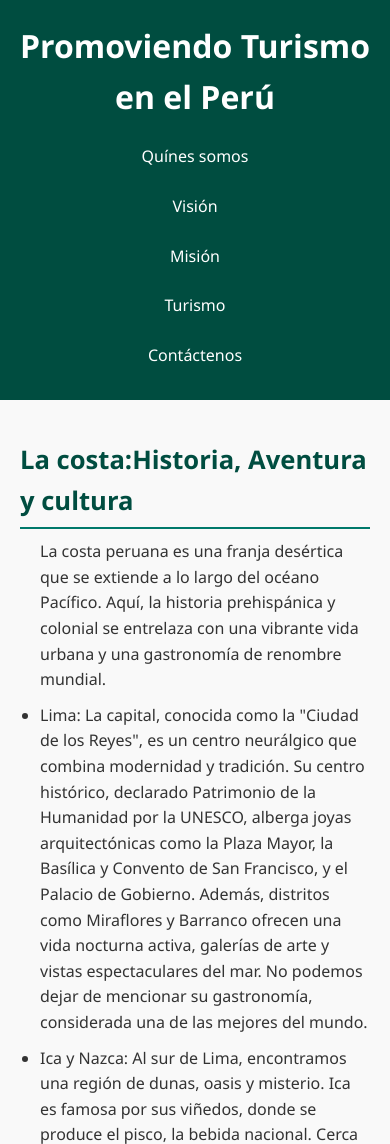
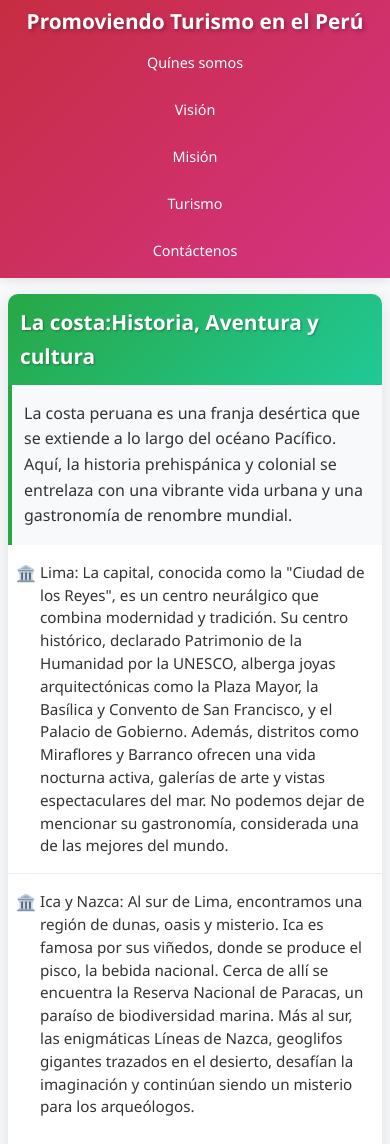
Before and after one commit to PasDeDeux23/webTurista-1, a plain HTML site: page index.html in a window 390 px wide. Shown: the top 1144 px of the page. Drawn offline with Linux system fonts and the light colour scheme.

Commit message:
Add files via upload

```diff
--- a/index.css
+++ b/index.css
@@ -1,4 +1,4 @@
-/* Reseteo básico */
+/* Reset básico */
 * {
     margin: 0;
     padding: 0;
@@ -6,133 +6,344 @@
 }
 
 body {
-  font-family: "Segoe UI", Arial, sans-serif;
+    font-family: 'Segoe UI', Tahoma, Geneva, Verdana, sans-serif;
     line-height: 1.6;
-  background: #f9f9f9;
     color: #333;
+    background-color: #f8f9fa;
 }
 
-/* ENCABEZADO */
+/* Header */
 header {
-  background: #004d40;
-  color: #fff;
-  padding: 20px 0;
-  text-align: center;
+    background: linear-gradient(135deg, #c62d42, #d63384);
+    color: white;
+    padding: 1rem 0;
+    box-shadow: 0 2px 10px rgba(0,0,0,0.1);
 }
 
 header h1 {
-  margin-bottom: 10px;
+    text-align: center;
     font-size: 2rem;
+    margin-bottom: 1rem;
+    text-shadow: 2px 2px 4px rgba(0,0,0,0.3);
 }
 
-/* NAVBAR */
+/* Navegación */
+nav {
+    max-width: 1200px;
+    margin: 0 auto;
+    padding: 0 1rem;
+}
+
 nav ul {
     list-style: none;
     display: flex;
+    flex-wrap: wrap;
     justify-content: center;
-  flex-wrap: wrap;
+    gap: 0.5rem;
 }
 
-nav ul li {
+nav > ul > li {
     position: relative;
 }
 
-nav ul li a {
+nav a {
+    color: white;
+    text-decoration: none;
+    padding: 0.75rem 1rem;
     display: block;
-  padding: 12px 18px;
-  color: #fff;
-  text-decoration: none;
+    border-radius: 5px;
+    transition: all 0.3s ease;
+    white-space: nowrap;
     font-weight: 500;
-  transition: background 0.3s;
 }
 
-nav ul li a:hover {
-  background: #00796b;
-  border-radius: 4px;
+nav a:hover {
+    background-color: rgba(255,255,255,0.2);
+    transform: translateY(-2px);
 }
 
-/* SUBMENÚ */
-nav ul li ul {
+/* Submenú */
+nav ul ul {
     position: absolute;
     top: 100%;
     left: 0;
-  background: #00695c;
-  min-width: 200px;
-  display: none;
+    background: #c62d42;
+    min-width: 250px;
+    opacity: 0;
+    visibility: hidden;
+    transform: translateY(-10px);
+    transition: all 0.3s ease;
+    z-index: 1000;
+    border-radius: 5px;
+    box-shadow: 0 5px 15px rgba(0,0,0,0.2);
     flex-direction: column;
-  z-index: 1000;
-  border-radius: 4px;
+    gap: 0;
 }
 
-nav ul li:hover ul {
-  display: flex;
+/* Mostrar submenú con hover y focus-within (funciona en móvil y PC) */
+nav ul li:hover > ul,
+nav ul li:focus-within > ul {
+    opacity: 1;
+    visibility: visible;
+    transform: translateY(0);
 }
 
-nav ul li ul li a {
-  padding: 10px 15px;
+/* Hacer los enlaces principales focusables */
+nav > ul > li > a {
+    position: relative;
 }
 
-nav ul li ul li a:hover {
-  background: #004d40;
+nav ul ul li {
+    width: 100%;
 }
 
-/* CONTENIDO */
-main {
-  padding: 20px;
-  max-width: 1000px;
-  margin: auto;
+nav ul ul a {
+    padding: 0.75rem 1rem;
+    border-bottom: 1px solid rgba(255,255,255,0.1);
+    border-radius: 0;
 }
 
-main h2 {
-  color: #004d40;
-  margin: 20px 0 10px;
-  font-size: 1.6rem;
-  border-bottom: 2px solid #00796b;
-  padding-bottom: 5px;
+nav ul ul li:last-child a {
+    border-bottom: none;
+    border-radius: 0 0 5px 5px;
 }
 
+nav ul ul li:first-child a {
+    border-radius: 5px 5px 0 0;
+}
+
+/* Main Content */
+main {
+    max-width: 1200px;
+    margin: 2rem auto;
+    padding: 0 1rem;
+}
+
+main > div {
+    background: white;
+    border-radius: 10px;
+    box-shadow: 0 5px 20px rgba(0,0,0,0.1);
+    overflow: hidden;
+}
+
+/* Secciones */
+h2 {
+    background: linear-gradient(135deg, #28a745, #20c997);
+    color: white;
+    padding: 1.5rem;
+    margin: 0;
+    font-size: 1.8rem;
+    text-shadow: 1px 1px 2px rgba(0,0,0,0.3);
+}
+
+h2:not(:first-child) {
+    margin-top: 2rem;
+}
+
+/* Párrafos y listas */
 main p {
-  margin-bottom: 10px;
+    padding: 1.5rem;
+    font-size: 1.1rem;
+    background-color: #f8f9fa;
+    margin: 0;
+    border-left: 4px solid #28a745;
 }
 
 main ul {
-  margin-bottom: 20px;
-  padding-left: 20px;
+    list-style: none;
+    padding: 0;
+    margin: 0;
 }
 
 main ul li {
-  margin-bottom: 10px;
+    padding: 1.5rem;
+    border-bottom: 1px solid #e9ecef;
+    position: relative;
+    padding-left: 3rem;
 }
 
-/* FOOTER */
-footer {
-  background: #004d40;
-  color: #fff;
-  text-align: center;
-  padding: 15px;
-  margin-top: 30px;
-  font-size: 0.9rem;
+main ul li:before {
+    content: "🏛️";
+    position: absolute;
+    left: 1rem;
+    top: 1.5rem;
+    font-size: 1.2rem;
 }
 
-/* RESPONSIVE */
-@media (max-width: 768px) {
+main ul li:last-child {
+    border-bottom: none;
+}
+
+/* Íconos específicos por sección */
+h2:contains("costa") + ul li:before {
+    content: "🏖️";
+}
+
+h2:contains("sierra") + ul li:before {
+    content: "🏔️";
+}
+
+h2:contains("selva") + ul li:before {
+    content: "🌿";
+}
+
+/* Footer */
+footer {
+    background-color: #343a40;
+    color: white;
+    text-align: center;
+    padding: 2rem;
+    margin-top: 3rem;
+}
+
+/* Media Queries para Responsive */
+
+/* Tablets */
+@media screen and (max-width: 768px) {
+    header h1 {
+        font-size: 1.5rem;
+        padding: 0 1rem;
+    }
+
     nav ul {
         flex-direction: column;
         align-items: center;
     }
 
-  nav ul li {
+    nav > ul > li {
         width: 100%;
-    text-align: center;
+        max-width: 300px;
     }
 
-  nav ul li ul {
-    position: static;
-    display: none;
+    nav a {
+        text-align: center;
         width: 100%;
     }
 
-  nav ul li:hover ul {
-    display: block;
+    /* Submenú en móvil - igual comportamiento que desktop */
+    nav ul ul {
+        position: static;
+        background: rgba(255,255,255,0.15);
+        margin-top: 0;
+        box-shadow: inset 0 2px 5px rgba(0,0,0,0.1);
+        border-radius: 5px;
+        opacity: 0;
+        visibility: hidden;
+        max-height: 0;
+        overflow: hidden;
+        transform: none;
+        transition: all 0.3s ease;
+    }
+
+    /* Activar submenú en móvil con hover y focus */
+    nav ul li:hover > ul,
+    nav ul li:focus-within > ul {
+        opacity: 1;
+        visibility: visible;
+        max-height: 500px;
+        margin-top: 0.5rem;
+    }
+
+    nav ul ul a {
+        padding: 0.75rem 1rem 0.75rem 2rem;
+        border-bottom: 1px solid rgba(255,255,255,0.1);
+        font-size: 0.9rem;
+    }
+
+    nav ul ul li:last-child a {
+        border-bottom: none;
+    }
+
+    h2 {
+        font-size: 1.5rem;
+        padding: 1rem;
+    }
+
+    main p, main ul li {
+        padding: 1rem;
+    }
+
+    main ul li {
+        padding-left: 2.5rem;
+    }
+
+    main ul li:before {
+        left: 0.75rem;
+        top: 1rem;
     }
 }
+
+/* Móviles */
+@media screen and (max-width: 480px) {
+    header {
+        padding: 0.5rem 0;
+    }
+
+    header h1 {
+        font-size: 1.3rem;
+        margin-bottom: 0.5rem;
+        line-height: 1.3;
+    }
+
+    nav {
+        padding: 0 0.5rem;
+    }
+
+    nav a {
+        padding: 0.5rem 0.75rem;
+        font-size: 0.9rem;
+    }
+
+    main {
+        margin: 1rem auto;
+        padding: 0 0.5rem;
+    }
+
+    h2 {
+        font-size: 1.3rem;
+        padding: 0.75rem;
+    }
+
+    main p {
+        padding: 1rem 0.75rem;
+        font-size: 1rem;
+    }
+
+    main ul li {
+        padding: 1rem 0.75rem;
+        padding-left: 2rem;
+        font-size: 0.95rem;
+        line-height: 1.5;
+    }
+
+    main ul li:before {
+        left: 0.5rem;
+        top: 1rem;
+        font-size: 1rem;
+    }
+
+    footer {
+        padding: 1.5rem 0.5rem;
+        font-size: 0.9rem;
+    }
+}
+
+/* Móviles muy pequeños */
+@media screen and (max-width: 320px) {
+    header h1 {
+        font-size: 1.1rem;
+    }
+
+    nav a {
+        font-size: 0.8rem;
+        padding: 0.4rem 0.5rem;
+    }
+
+    h2 {
+        font-size: 1.2rem;
+    }
+
+    main p, main ul li {
+        font-size: 0.9rem;
+    }
+}
```
Lines whose indentation alone changed are shown as unchanged.
